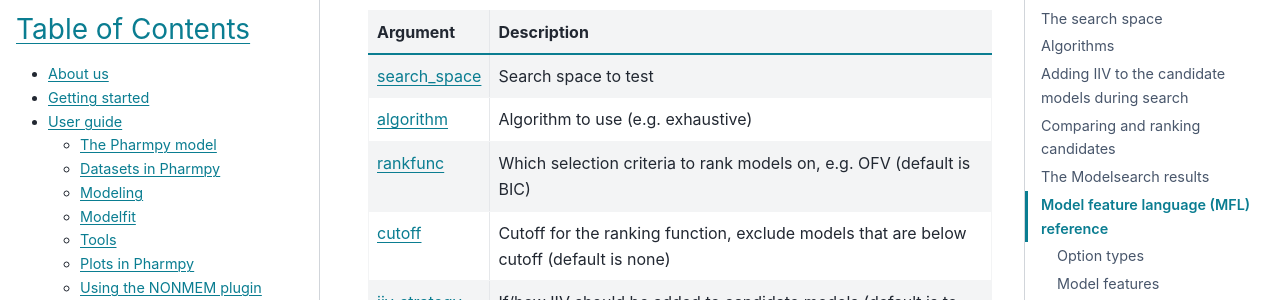
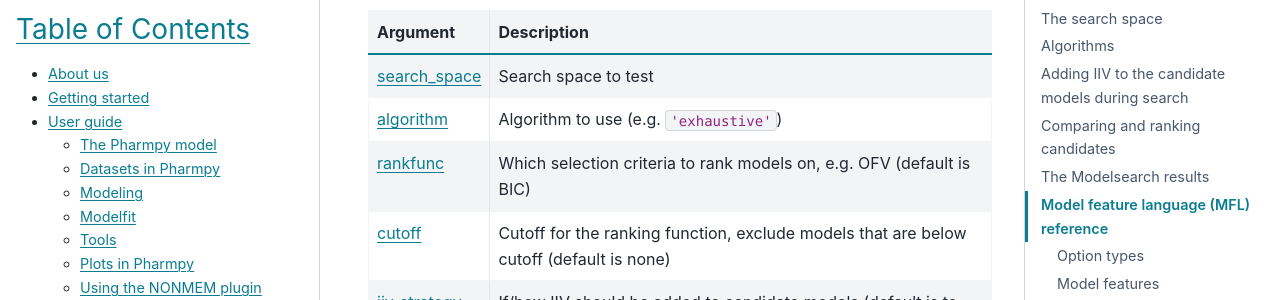
Before and after one commit to pharmpy/pharmpy, a Sphinx documentation site: the page built from docs/modelsearch.rst, in a window 1280 px wide and 900 px high, scrolled down 1054 px. Shown: the part 151-451 px from the top of the window. Built offline with Sphinx 7.4.7 and the PyData theme 0.15.4, drawn with Linux system fonts in a browser that asks for light colours.

Commit message:
Formatting of documentation

```diff
--- a/docs/iivsearch.rst
+++ b/docs/iivsearch.rst
@@ -40,19 +40,21 @@
 Arguments
 ~~~~~~~~~
 
-+-----------------------------------------------+-----------------------------------------------------------------------------------------+
-| Argument                                      | Description                                                                             |
-+===============================================+=========================================================================================+
-| :ref:`algorithm<algorithms_iivsearch>`        | Algorithm to use (e.g. brute_force)                                                     |
-+-----------------------------------------------+-----------------------------------------------------------------------------------------+
-| :ref:`iiv_strategy<iiv_strategies_iivsearch>` | If/how IIV should be added to start model (default is to not add)                       |
-+-----------------------------------------------+-----------------------------------------------------------------------------------------+
-| :ref:`rankfunc<ranking_iivsearch>`            | Which selection criteria to rank models on, e.g. OFV (default is BIC)                   |
-+-----------------------------------------------+-----------------------------------------------------------------------------------------+
-| :ref:`cutoff<ranking_iivsearch>`              | Cutoff for the ranking function, exclude models that are below cutoff (default is none) |
-+-----------------------------------------------+-----------------------------------------------------------------------------------------+
-| ``model``                                     | Start model                                                                             |
-+-----------------------------------------------+-----------------------------------------------------------------------------------------+
++-----------------------------------------------+--------------------------------------------------------------------+
+| Argument                                      | Description                                                        |
++===============================================+====================================================================+
+| :ref:`algorithm<algorithms_iivsearch>`        | Algorithm to use (e.g. ``'brute_force'``)                          |
++-----------------------------------------------+--------------------------------------------------------------------+
+| :ref:`iiv_strategy<iiv_strategies_iivsearch>` | If/how IIV should be added to start model (default is to not add)  |
++-----------------------------------------------+--------------------------------------------------------------------+
+| :ref:`rankfunc<ranking_iivsearch>`            | Which selection criteria to rank models on, e.g. OFV (default is   |
+|                                               | BIC)                                                               |
++-----------------------------------------------+--------------------------------------------------------------------+
+| :ref:`cutoff<ranking_iivsearch>`              | Cutoff for the ranking function, exclude models that are below     |
+|                                               | cutoff (default is none)                                           |
++-----------------------------------------------+--------------------------------------------------------------------+
+| ``model``                                     | Start model                                                        |
++-----------------------------------------------+--------------------------------------------------------------------+
 
 .. _algorithms_iivsearch:
 
@@ -63,15 +65,16 @@
 Different aspects of the IIV structure can be explored in the tool depending on which algorithm is chosen. The
 available algorithms can be seen in the table below.
 
-+-----------------------------------+---------------------------------------------------------------------------------+
-| Algorithm                         | Description                                                                     |
-+===================================+=================================================================================+
-| ``'brute_force_no_of_etas'``      | Removes available IIV in all possible combinations                              |
-+-----------------------------------+---------------------------------------------------------------------------------+
-| ``'brute_force_block_structure'`` | Tests all combinations of covariance structures                                 |
-+-----------------------------------+---------------------------------------------------------------------------------+
-| ``'brute_force'``                 | First runs ``'brute_force_no_of_etas'``, then ``'brute_force_block_structure'`` |
-+-----------------------------------+---------------------------------------------------------------------------------+
++-----------------------------------+--------------------------------------------------------------------------------+
+| Algorithm                         | Description                                                                    |
++===================================+================================================================================+
+| ``'brute_force_no_of_etas'``      | Removes available IIV in all possible combinations                             |
++-----------------------------------+--------------------------------------------------------------------------------+
+| ``'brute_force_block_structure'`` | Tests all combinations of covariance structures                                |
++-----------------------------------+--------------------------------------------------------------------------------+
+| ``'brute_force'``                 | First runs ``'brute_force_no_of_etas'``, then                                  |
+|                                   | ``'brute_force_block_structure'``                                              |
++-----------------------------------+--------------------------------------------------------------------------------+
 
 Brute force search for number of IIVs
 ~~~~~~~~~~~~~~~~~~~~~~~~~~~~~~~~~~~~~
--- a/docs/modelsearch.rst
+++ b/docs/modelsearch.rst
@@ -78,17 +81,16 @@
 The tool can conduct the model search using different algorithms. The available algorithms can be seen in the table
 below.
 
-+---------------------------+-------------------------------------------------------------------+
-| Algorithm                 | Description                                                       |
-+===========================+===================================================================+
-| ``'exhaustive'``          | All possible combinations of the search space are tested          |
-+---------------------------+-------------------------------------------------------------------+
-| ``'exhaustive_stepwise'`` | Add one feature in each step in all possible orders               |
-+---------------------------+-------------------------------------------------------------------+
-| ``'reduced_stepwise'``    | Add one feature in each step in all possible orders.              |
-|                           | After each feature layer, choose best model between models        |
-|                           | with same features                                                |
-+---------------------------+-------------------------------------------------------------------+
++---------------------------+----------------------------------------------------------------------------------------+
+| Algorithm                 | Description                                                                            |
++===========================+========================================================================================+
+| ``'exhaustive'``          | All possible combinations of the search space are tested                               |
++---------------------------+----------------------------------------------------------------------------------------+
+| ``'exhaustive_stepwise'`` | Add one feature in each step in all possible orders                                    |
++---------------------------+----------------------------------------------------------------------------------------+
+| ``'reduced_stepwise'``    | Add one feature in each step in all possible orders. After each feature layer, choose  |
+|                           | best model between models with same features                                           |
++---------------------------+----------------------------------------------------------------------------------------+
 
 Exhaustive search
 ~~~~~~~~~~~~~~~~~
@@ -188,8 +190,8 @@
 Reduced stepwise search
 ~~~~~~~~~~~~~~~~~~~~~~~
 The reduced stepwise is similar to the exhaustive stepwise search, but after each layer it compares models with
-the same features, where the compared models arrived at the features in a different order. Next, the algorithm sends the
-best model from each comparison to the next layer, where the subsequent feature is added.
+the same features, where the compared models arrived at the features in a different order. Next, the algorithm sends
+the best model from each comparison to the next layer, where the subsequent feature is added.
 
 .. graphviz::
 
@@ -395,20 +397,21 @@
 
 MFL support the following model features:
 
-+---------------+-------------------------------+-------------------------------------------------------+
-| Category      | Options                       | Description                                           |
-+===============+===============================+=======================================================+
-| ABSORPTION    | :code:`FO, ZO, SEQ-ZO-FO`     | Absorption rate                                       |
-+---------------+-------------------------------+-------------------------------------------------------+
-| ELIMINATION   | :code:`FO, ZO, MM, MIX-FO-MM` | Elimination rate                                      |
-+---------------+-------------------------------+-------------------------------------------------------+
-| PERIPHERALS   | `number`                      | Number of peripheral compartments                     |
-+---------------+-------------------------------+-------------------------------------------------------+
-| TRANSITS      | `number`, DEPOT/NODEPOT       | Number of absorption transit compartments. Whether    |
-|               |                               | convert depot compartment into a transit compartment  |
-+---------------+-------------------------------+-------------------------------------------------------+
-| LAGTIME       | None                          | Absorption lagtime                                    |
-+---------------+-------------------------------+-------------------------------------------------------+
++---------------+-------------------------------+--------------------------------------------------------------------+
+| Category      | Options                       | Description                                                        |
++===============+===============================+====================================================================+
+| ABSORPTION    | :code:`FO, ZO, SEQ-ZO-FO`     | Absorption rate                                                    |
++---------------+-------------------------------+--------------------------------------------------------------------+
+| ELIMINATION   | :code:`FO, ZO, MM, MIX-FO-MM` | Elimination rate                                                   |
++---------------+-------------------------------+--------------------------------------------------------------------+
+| PERIPHERALS   | `number`                      | Number of peripheral compartments                                  |
++---------------+-------------------------------+--------------------------------------------------------------------+
+| TRANSITS      | `number`, DEPOT/NODEPOT       | Number of absorption transit compartments. Whether convert depot   |
+|               |                               | compartment into a transit compartment                             |
++---------------+-------------------------------+--------------------------------------------------------------------+
+| LAGTIME       | None                          | Absorption lagtime                                                 |
++---------------+-------------------------------+--------------------------------------------------------------------+
+
 
 Describe intervals
 ~~~~~~~~~~~~~~~~~~
```
Also changed, not shown: other parts of docs/modelsearch.rst (+19 -16 lines).
